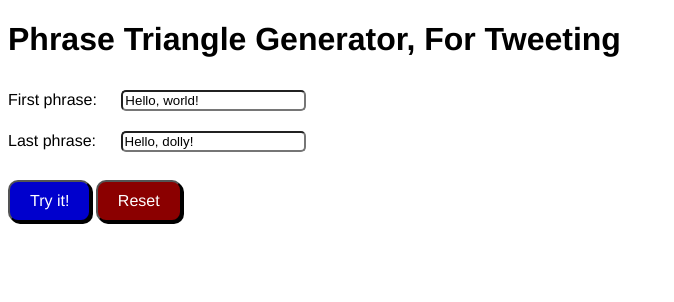
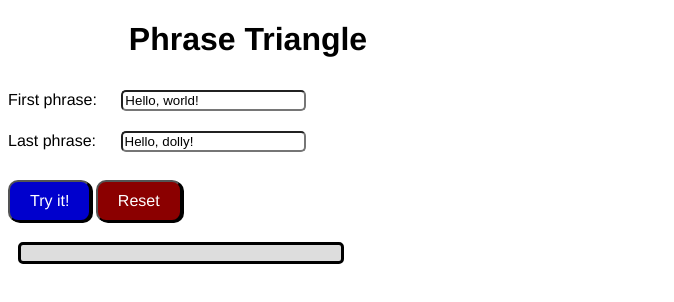
Before and after one commit to emexalt/phrasetweetjs, a plain HTML site: page index.html in a window 1280 px wide. Shown: the whole page, without its empty margins (0-674 px from the left). Drawn offline with Linux system fonts and the light colour scheme.

Commit message:
Style and interface changes, added differentiation around output

```diff
--- a/index.html
+++ b/index.html
@@ -5,7 +5,7 @@
         <link rel="stylesheet" href="main.css">
     </head>
     <body>
-        <h1>Phrase Triangle Generator, For Tweeting</h1>
+        <h1>Phrase Triangle</h1>
         <script src="phrasetweet.js"></script>
         <form id="frm1" action="">
             First phrase: <input type="text" name="firstPhrase" id="1" value="Hello, world!"><br>
@@ -13,6 +13,8 @@
             <input type="button" onclick="main()" id="submitButton" value="Try it!"></input>
             <input type="button" id="resetButton" onclick="document.getElementById('result').innerHTML = ''" value = "Reset"></input>
           </form>
-          <p id="result"></p>
+          <div id="resultBox">
+              <p id="result"></p>
+          </div>
     </body>
 </html>
--- a/main.css
+++ b/main.css
@@ -1,10 +1,10 @@
-input[type="button"]{
+ input[type="button"]{
     text-align: center;
     font-family: 'Franklin Gothic Medium', 'Arial Narrow', Arial, sans-serif;
     font-size: 16px;
     padding: 10px 20px 10px 20px;
     border-radius: 10px;
-    box-shadow: 2px 2px black;
+    box-shadow: 2px 1px black;
 }
 
 input[type="text"]{
@@ -27,7 +27,23 @@ input[type="text"]{
 
 body {
     font-family: 'Helvetica', Arial, sans-serif;
+    width: 480px;
+    align-self: center;
+}
 
+h1 {
+    text-align: center;
+}
+
+#resultBox {
+    width: 320px;
+    border-style: solid;
+    border-width: 3px;
+    border-radius: 5px;
+    margin: 20px 10px;
+    font-family: fixed;
+    align-self: center;
+    background-color: #dddddd;
 }
 
 #errorText{
```
